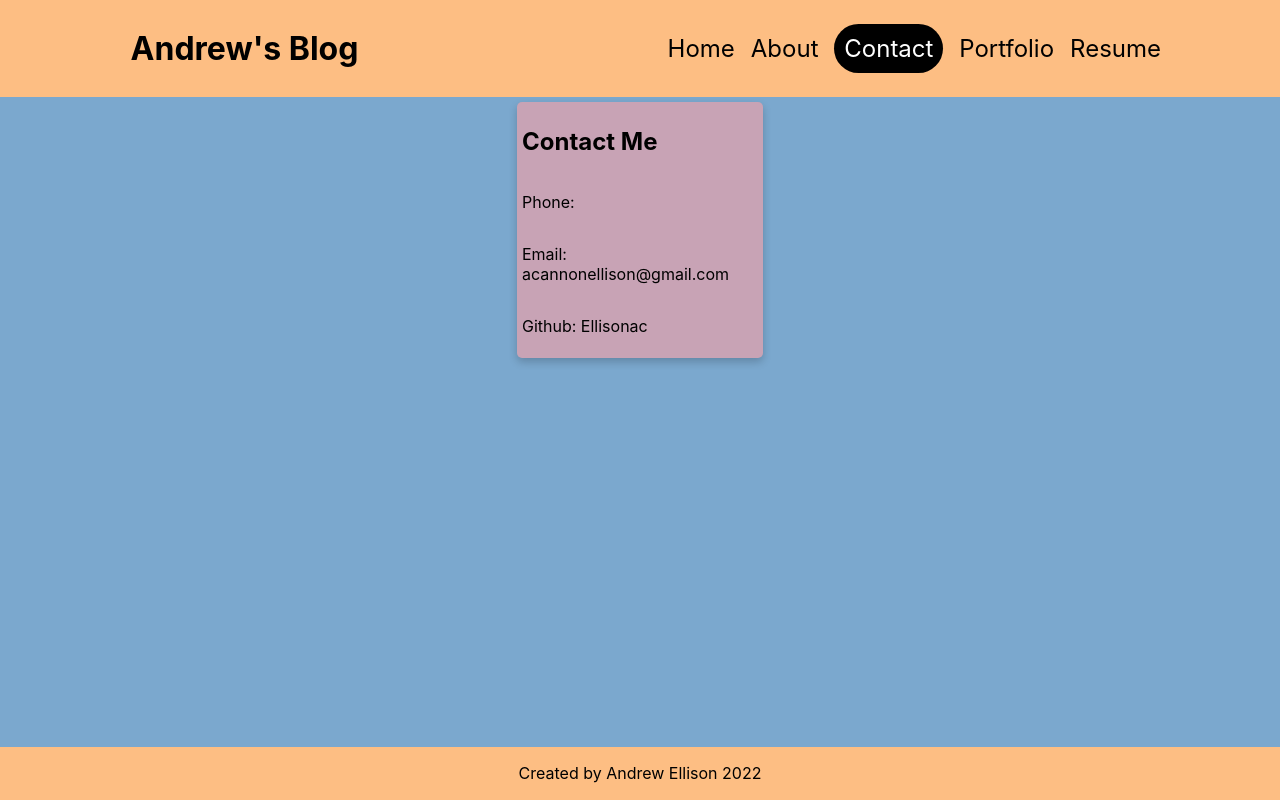
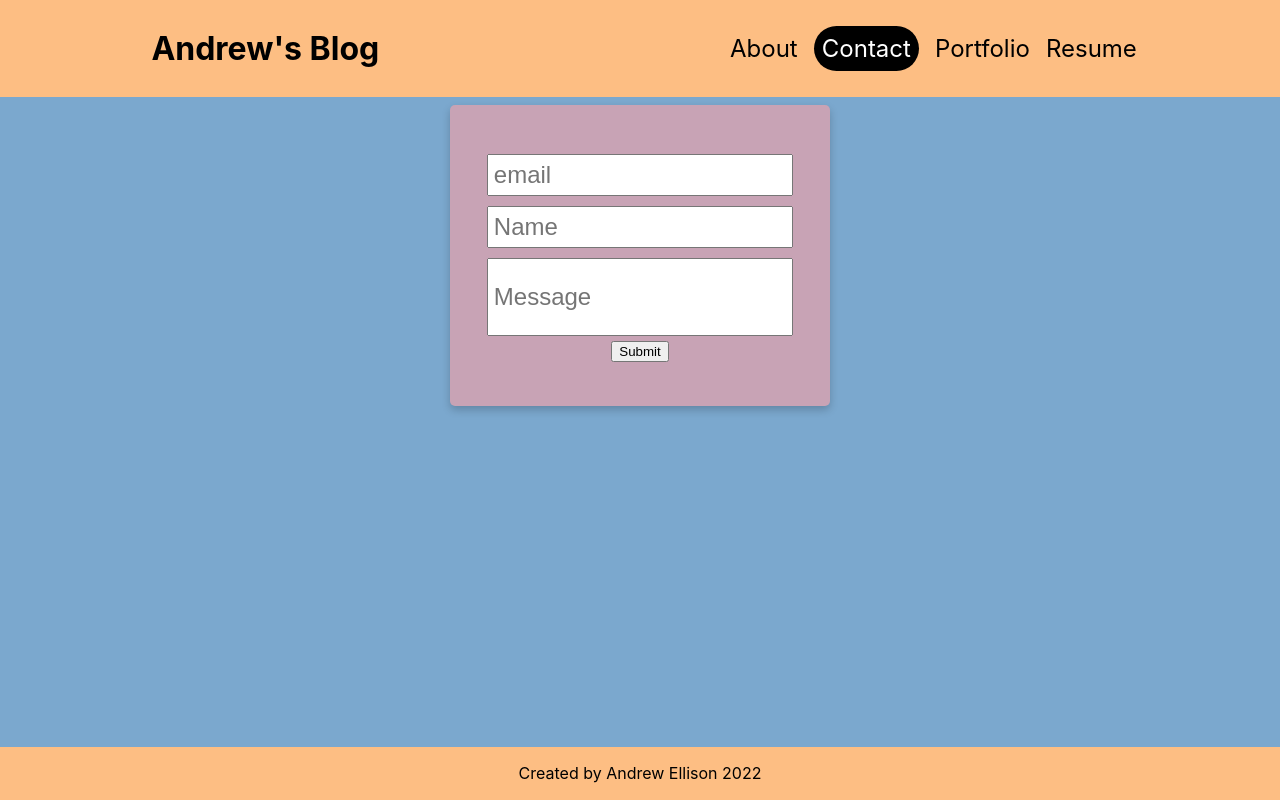
Before and after one commit to Ellisonac/React-Portfolio, a React (Create React App) app: page /contact in a window 1280 px wide. Built offline with nearby package versions, Linux system fonts and the light colour scheme.

Commit message:
Add contact form functionality and basic styles

```diff
--- a/src/components/Body.js
+++ b/src/components/Body.js
@@ -1,12 +1,13 @@
 import { Component } from "react";
 import { Route, Routes } from "react-router-dom";
 
-import Home from "./sections/Home";
+// import Home from "./sections/Home";
 import About from "./sections/About";
 import Portfolio from "./sections/Portfolio";
 import Contact from "./sections/Contact";
 import Resume from "./sections/Resume";
 import styles from "./Body.module.css";
+import Card from "./UI/Card";
 
 class Body extends Component {
   render() {
@@ -14,10 +15,10 @@ class Body extends Component {
       <main className={styles.mainContent}>
         <section>
           <Routes>
-            <Route path="/" element={<Home />} />
-            <Route path="about" element={<About />} />
+            {/* <Route path="/" element={<Home />} /> */}
+            <Route path="/" element={<About />} />
             <Route path="portfolio" element={<Portfolio />} />
-            <Route path="contact" element={<Contact />} />
+            <Route path="contact" element={<Card><Contact /></Card>} />
             <Route path="resume" element={<Resume />} />
             {/* Unmatched route hit */}
             <Route
--- a/src/components/Navbar.js
+++ b/src/components/Navbar.js
@@ -8,8 +8,8 @@ class Navbar extends Component {
     return (
       <nav className="navbar">
         <ul>
-          <NavLink to="/">Home</NavLink>
-          <NavLink to="/about">About</NavLink>
+          {/* <NavLink to="/">Home</NavLink> */}
+          <NavLink to="/">About</NavLink>
           <NavLink to="/contact">Contact</NavLink>
           <NavLink to="/portfolio">Portfolio</NavLink>
           <NavLink to="/resume">Resume</NavLink>
--- a/src/components/sections/About.js
+++ b/src/components/sections/About.js
@@ -1,23 +1,34 @@
 import { Component } from "react";
 import Card from "../UI/Card";
+import styles from "./About.module.css";
 
 class AboutMe extends Component {
   aboutMe = require("../../data/about.json");
 
   getContent = () => {
     return (
-      this.aboutMe.trivia.map((data) => {
-        return <p>{data}</p>
-      })
-    )
-  }
+      <>
+        <h2>About Me</h2>
+        <div className={styles.entry}>
+          <p>{this.aboutMe.blurb}</p>
+        </div>
+
+        <h2>Trivia</h2>
+        <div className={styles.entry}>
+          {this.aboutMe.trivia.map((data, index) => {
+            return <p key={index}>{data}</p>;
+          })}
+        </div>
+        <p>Email: acannonellison@gmail.com</p>
+        <p>
+          Github: <a href="https://www.github.com/Ellisonac">Ellisonac</a>
+        </p>
+      </>
+    );
+  };
 
   render() {
-    return (
-      <Card>
-        {this.getContent()}
-      </Card>
-    );
+    return <Card>{this.getContent()}</Card>;
   }
 }
 
--- /dev/null
+++ b/src/components/sections/About.module.css
@@ -0,0 +1,3 @@
+.entry {
+  padding-left: 1rem;
+}
--- a/src/components/sections/Contact.js
+++ b/src/components/sections/Contact.js
@@ -1,17 +1,73 @@
-import { Component } from "react";
-import Card from "../UI/Card";
+import React, { useState } from 'react';
+import styles from "./Contact.module.css"
 
-class Contact extends Component {
-  render() {
-    return (
-    <Card>
-      <h2>Contact Me</h2>
-      <p>Phone: </p>
-      <p>Email: acannonellison@gmail.com</p>
-      <p>Github: <a href="https://www.github.com/Ellisonac">Ellisonac</a></p>
-    </Card>
-    );
-  }
+function Contact() {
+  // Create state variables for the fields in the form
+  // We are also setting their initial values to an empty string
+  const [email, setEmail] = useState('');
+  const [name, setName] = useState('');
+  const [message, setMessage] = useState('');
+
+  const handleInputChange = (e) => {
+    // Getting the value and name of the input which triggered the change
+    const { target } = e;
+    const inputType = target.name;
+    const inputValue = target.value;
+
+    // Based on the input type, we set the state of either email, username, and password
+    if (inputType === 'email') {
+      setEmail(inputValue);
+    } else if (inputType === 'name') {
+      setName(inputValue);
+    } else {
+      setMessage(inputValue);
+    }
+  };
+
+  const handleFormSubmit = (e) => {
+    // Preventing the default behavior of the form submit (which is to refresh the page)
+    e.preventDefault();
+
+    // First we check to see if the email is not valid or if the userName is empty. If so we set an error message to be displayed on the page.
+    alert(`Hello ${name}`);
+
+    // If everything goes according to plan, we want to clear out the input after a successful registration.
+    setName('');
+    setMessage('');
+    setEmail('');
+  };
+
+  return (
+    <div>
+      <form className={styles.form}>
+        <input
+          value={email}
+          name="email"
+          onChange={handleInputChange}
+          type="email"
+          placeholder="email"
+          className={styles.input}
+        />
+        <input
+          value={name}
+          name="name"
+          onChange={handleInputChange}
+          type="text"
+          placeholder="Name"
+          className={styles.input}
+        />
+        <input
+          value={message}
+          name="message"
+          onChange={handleInputChange}
+          type="text"
+          placeholder="Message"
+          className={`${styles.input} ${styles.textArea}`}
+        />
+        <button type="button" onClick={handleFormSubmit}>Submit</button>
+      </form>
+    </div>
+  );
 }
 
 export default Contact;
--- /dev/null
+++ b/src/components/sections/Contact.module.css
@@ -0,0 +1,21 @@
+.form {
+  display: flex;
+  flex-direction: column;
+  padding: 1rem;
+  justify-content: center;
+  align-items: center;
+  margin: 20px;
+}
+
+.input {
+  font-size: 1.5rem;
+  display: block;
+  margin-top: 5px;
+  margin-bottom: 5px;
+  width: 100%;
+  padding: 5px;
+}
+
+.textArea {
+  height: 4rem;
+}
--- a/src/components/sections/Resume.js
+++ b/src/components/sections/Resume.js
@@ -9,20 +9,20 @@ class Resume extends Component {
     return (
       <>
         <h2>Experience</h2>
-        {this.resume.experience.map((experience) =>
-          this.renderExperience(experience)
+        {this.resume.experience.map((experience, index) =>
+          this.renderExperience(experience,index)
         )}
         <h2>Education</h2>
-        {this.resume.education.map((education) =>
-          this.renderEducation(education)
+        {this.resume.education.map((education,index) =>
+          this.renderEducation(education,index)
         )}
       </>
     );
   };
 
-  renderExperience = (experience) => {
+  renderExperience = (experience, index) => {
     return (
-      <div className={styles.entry}>
+      <div className={styles.entry} key={index}>
         <div className={styles.title}>
           <h3>{experience.title}</h3>
           <p>{experience.dates}</p>
@@ -35,9 +35,9 @@ class Resume extends Component {
     );
   };
 
-  renderEducation = (education) => {
+  renderEducation = (education,index) => {
     return (
-      <div className={styles.entry}>
+      <div className={styles.entry} key={index}>
         <div className={styles.title}>
           <h3>{education.degree}</h3>
           <p>{education.date}</p>
--- a/src/data/about.json
+++ b/src/data/about.json
@@ -1,4 +1,5 @@
 {
+  "blurb": "I am a Full Stack Software Engineer working at Matroid.",
   "trivia": [
     "I have a Ph.D. in Aerospace Composite Structures and a carbon fiber wallet",
     "Interests: Linguistics, Automation, Music, Learning",
```
